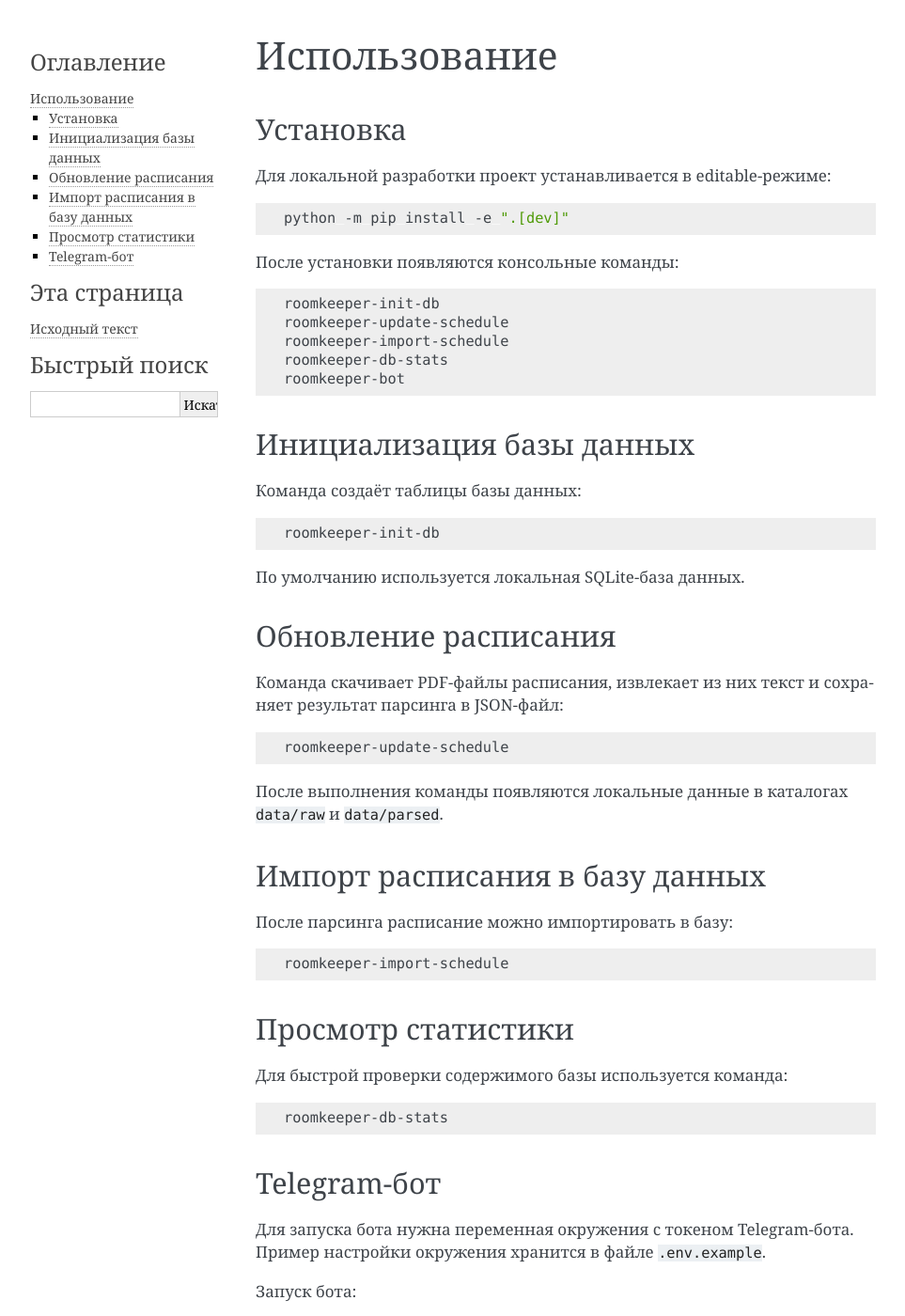
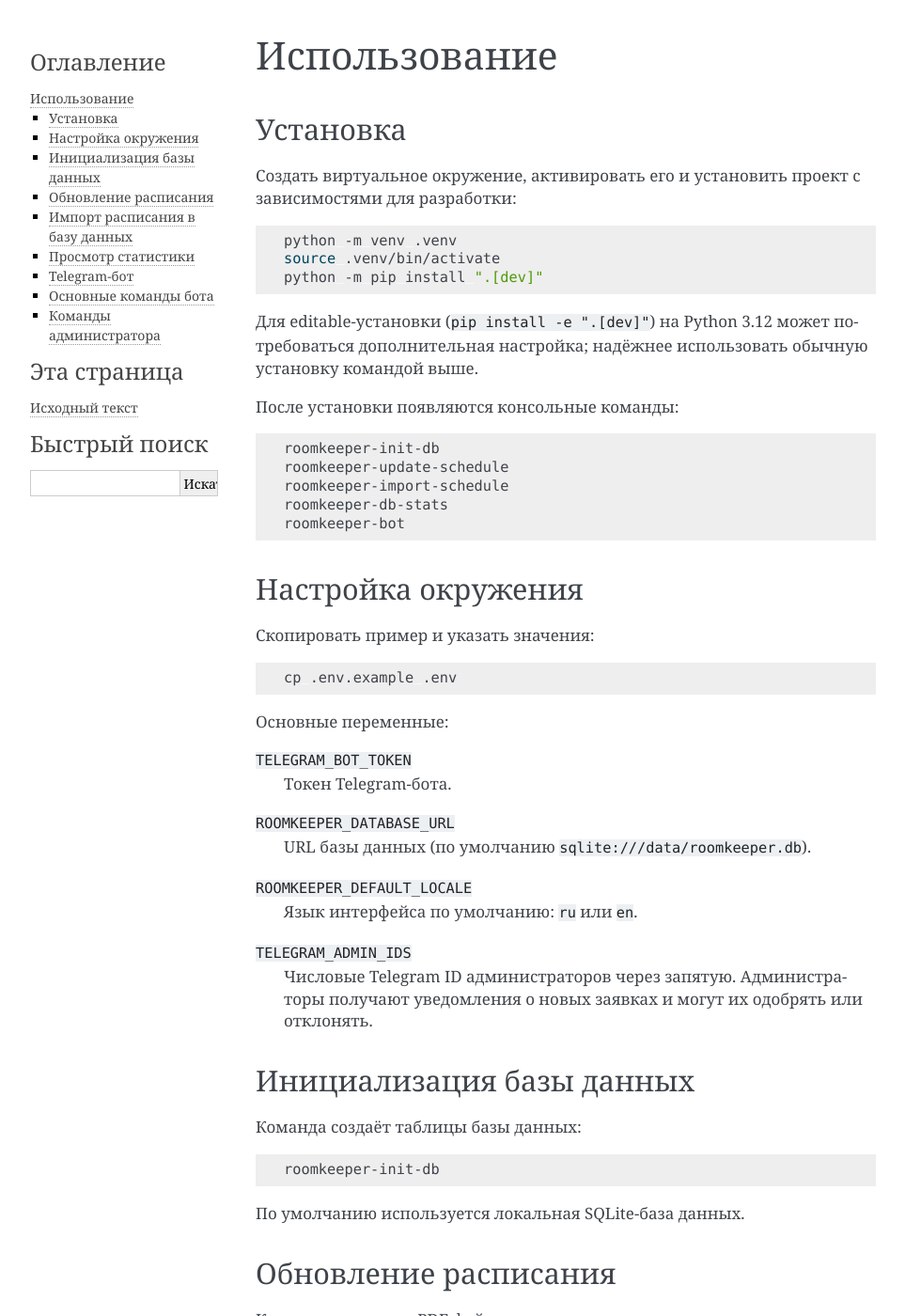
Before and after one commit to owl-the-first/CMC_MSU_RoomKeeper, a Sphinx documentation site: the page built from docs/usage.rst, in a window 1280 px wide and 1400 px high. Shown: the whole window at 94% size, without its empty margins (148-1111 px from the left). Built offline with Sphinx 7.4.7, drawn with Linux system fonts in a browser that asks for light colours; some of the changed text lies outside the part shown.

Commit message:
Update the user documentation in usage.rst

```diff
--- a/docs/usage.rst
+++ b/docs/usage.rst
@@ -4,11 +4,18 @@
 Установка
 ---------
 
-Для локальной разработки проект устанавливается в editable-режиме:
+Создать виртуальное окружение, активировать его и установить проект с
+зависимостями для разработки:
 
 .. code-block:: bash
 
-   python -m pip install -e ".[dev]"
+   python -m venv .venv
+   source .venv/bin/activate
+   python -m pip install ".[dev]"
+
+Для editable-установки (``pip install -e ".[dev]"``) на Python 3.12 может
+потребоваться дополнительная настройка; надёжнее использовать обычную
+установку командой выше.
 
 После установки появляются консольные команды:
 
@@ -19,6 +26,30 @@
    roomkeeper-import-schedule
    roomkeeper-db-stats
    roomkeeper-bot
+
+Настройка окружения
+-------------------
+
+Скопировать пример и указать значения:
+
+.. code-block:: bash
+
+   cp .env.example .env
+
+Основные переменные:
+
+``TELEGRAM_BOT_TOKEN``
+   Токен Telegram-бота.
+
+``ROOMKEEPER_DATABASE_URL``
+   URL базы данных (по умолчанию ``sqlite:///data/roomkeeper.db``).
+
+``ROOMKEEPER_DEFAULT_LOCALE``
+   Язык интерфейса по умолчанию: ``ru`` или ``en``.
+
+``TELEGRAM_ADMIN_IDS``
+   Числовые Telegram ID администраторов через запятую. Администраторы
+   получают уведомления о новых заявках и могут их одобрять или отклонять.
 
 Инициализация базы данных
 -------------------------
@@ -74,16 +105,47 @@
 
    roomkeeper-bot
 
-Основные команды бота:
+Основные команды бота
+---------------------
 
 ``/start``
    Показывает приветственное сообщение.
+
+``/help``
+   Показывает список доступных команд.
 
 ``/free``
    Ищет свободные аудитории на заданный день и интервал времени.
 
 ``/book``
-   Создаёт заявку на бронирование аудитории.
+   Создаёт заявку на бронирование аудитории. Администраторы получают
+   уведомление о новой заявке.
 
-``/mybookings``
+``/my_bookings``
    Показывает заявки текущего пользователя.
+
+``/cancel_booking``
+   Отменяет заявку по номеру. Короткий вариант: ``/cancel``.
+
+``/lang``
+   Переключает язык интерфейса: ``/lang ru`` или ``/lang en``.
+
+Команды администратора
+----------------------
+
+Доступны только пользователям из ``TELEGRAM_ADMIN_IDS``.
+
+``/admin``
+   Справка по админ-командам.
+
+``/pending``
+   Показывает заявки, ожидающие решения.
+
+``/approve НОМЕР``
+   Подтверждает заявку.
+
+``/reject НОМЕР``
+   Отклоняет заявку.
+
+При уведомлении о новой заявке администратор может нажать кнопки
+«Одобрить» или «Отклонить» прямо в чате.
```
